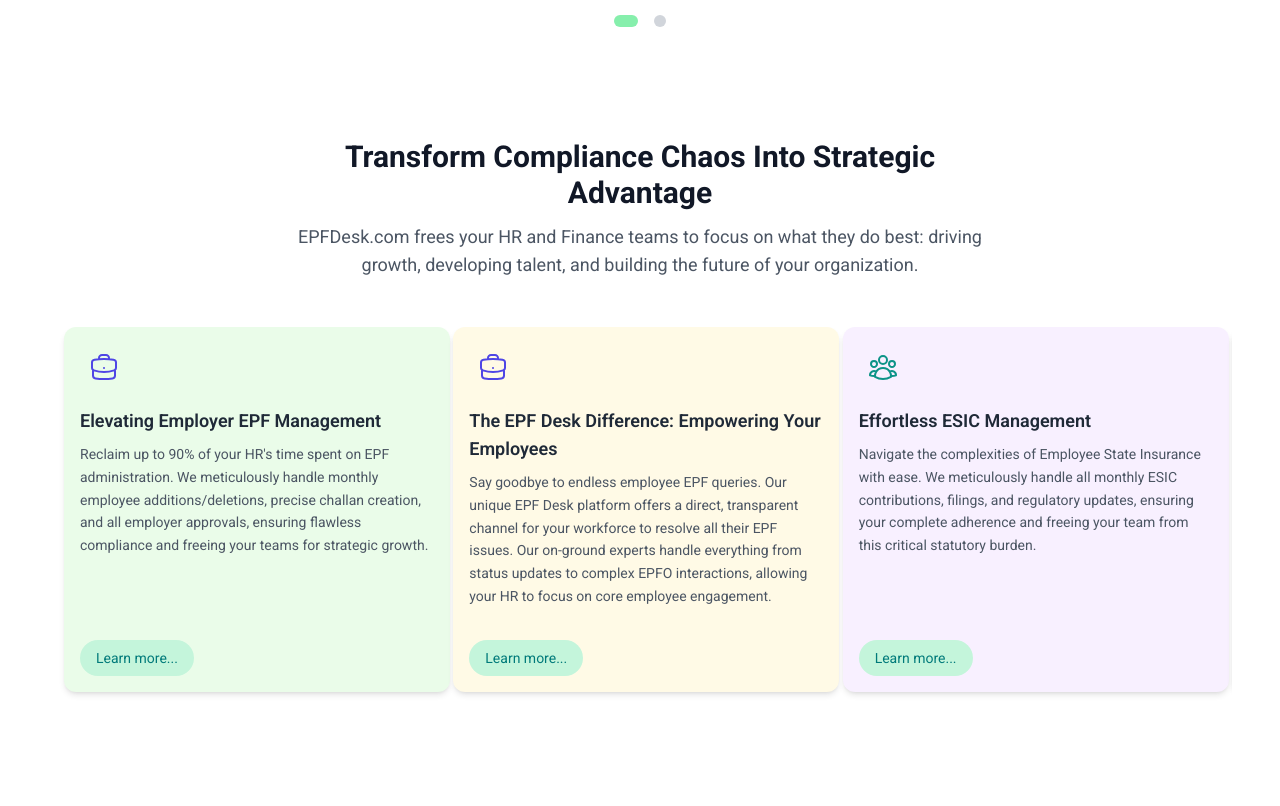
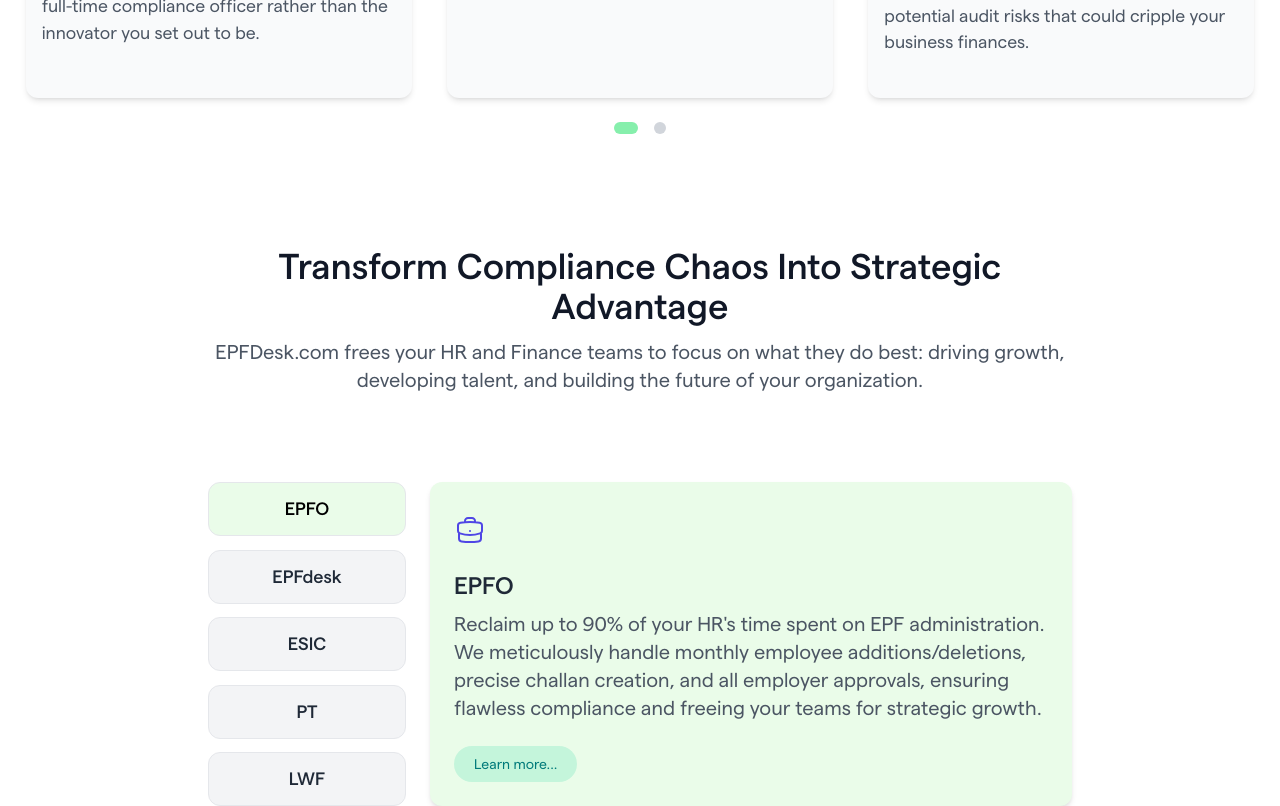
Before and after one commit to greatby/EPFdesk_V2, a React (Vite) app: page / in a window 1280 px wide. Shown: the part 1700-2506 px from the top of the page. Built offline with nearby package versions, Linux system fonts and the light colour scheme.

Commit message:
Landing page code changes

```diff
--- a/index.html
+++ b/index.html
@@ -3,12 +3,6 @@
   <head>
     <meta charset="UTF-8" />
     <meta name="viewport" content="width=device-width, initial-scale=1.0" />
-    <link rel="preconnect" href="https://fonts.googleapis.com" />
-    <link rel="preconnect" href="https://fonts.gstatic.com" crossorigin />
-    <link
-      href="https://fonts.googleapis.com/css2?family=Manrope:wght@200..800&family=Roboto:ital,wght@0,100..900;1,100..900&display=swap"
-      rel="stylesheet"
-    />
     <title>EPFdesk V2</title>
   </head>
   <body>
--- a/src/components/latticeSlider.jsx
+++ b/src/components/latticeSlider.jsx
@@ -119,10 +119,10 @@
                     />
                   </div>
                   <div className="p-4 flex-1">
-                    <h3 className="text-lg font-semibold mb-2">
+                    <h3 className="text-[1.5rem] font-semibold mb-2">
                       {slide.title}
                     </h3>
-                    <p className="text-sm text-gray-600">{slide.desc}</p>
+                    <p className="text-[1.1rem] text-gray-600">{slide.desc}</p>
                   </div>
                 </div>
               </SwiperSlide>
--- a/src/components/serviceCards.jsx
+++ b/src/components/serviceCards.jsx
@@ -9,10 +9,11 @@
 import { Pagination } from "swiper/modules";
 import "swiper/css";
 import "swiper/css/pagination";
+import { useState } from "react";
 
 const services = [
   {
-    title: "Elevating Employer EPF Management",
+    title: "EPFO",
     description:
       "Reclaim up to 90% of your HR's time spent on EPF administration. We meticulously handle monthly employee additions/deletions, precise challan creation, and all employer approvals, ensuring flawless compliance and freeing your teams for strategic growth.",
     icon: <BriefcaseIcon className="w-8 h-8 text-indigo-600" />,
@@ -20,7 +21,7 @@
     bgColor: "#eafce9",
   },
   {
-    title: "The EPF Desk Difference: Empowering Your Employees",
+    title: "EPFdesk",
     description:
       "Say goodbye to endless employee EPF queries. Our unique EPF Desk platform offers a direct, transparent channel for your workforce to resolve all their EPF issues. Our on-ground experts handle everything from status updates to complex EPFO interactions, allowing your HR to focus on core employee engagement.",
     icon: <BriefcaseIcon className="w-8 h-8 text-indigo-600" />,
@@ -28,7 +29,7 @@
     bgColor: "#fffae6",
   },
   {
-    title: "Effortless ESIC Management",
+    title: "ESIC",
     description:
       "Navigate the complexities of Employee State Insurance with ease. We meticulously handle all monthly ESIC contributions, filings, and regulatory updates, ensuring your complete adherence and freeing your team from this critical statutory burden.",
     icon: <UserGroupIcon className="w-8 h-8 text-teal-600" />,
@@ -36,7 +37,7 @@
     bgColor: "#f8f0ff",
   },
   {
-    title: "Precision Professional Tax (PT) Compliance",
+    title: "PT",
     description:
       "Eliminate the headaches of varying state-specific Professional Tax laws. We provide accurate calculation, timely remittance, and meticulous filing for all applicable states, guaranteeing your PT compliance is always precise and penalty-free.",
     icon: <DocumentTextIcon className="w-8 h-8 text-rose-600" />,
@@ -44,7 +45,7 @@
     bgColor: "#fff",
   },
   {
-    title: "Seamless Labour Welfare Fund (LWF) Adherence",
+    title: "LWF",
     description:
       "Ensure flawless adherence to Labour Welfare Fund obligations across all your locations. We manage the diverse state-specific rates and periodic filings for LWF, simplifying this often-overlooked statutory requirement for your business.",
     icon: <BuildingOffice2Icon className="w-8 h-8 text-amber-600" />,
@@ -54,6 +55,7 @@
 ];
 
 const ServiceCards = () => {
+    const [activeIndex, setActiveIndex] = useState(0);
   const navigate = useNavigate();
   const handleNavigation = (link) => {
     // Scroll to the top of the page before navigating
@@ -64,11 +66,11 @@
   return (
     <section className="bg-white py-16 px-6 md:px-12">
       <div className="max-w-7xl mx-auto">
-        <div className="text-center mb-12 w-full md:w-[60%] lg:w-[60%] mx-auto">
-          <h2 className="text-3xl font-bold text-gray-900">
+        <div className="text-center mb-12 w-full md:w-[75%] lg:w-[75%] mx-auto">
+          <h2 className="text-4xl font-bold text-gray-900">
             Transform Compliance Chaos Into Strategic Advantage
           </h2>
-          <p className="text-gray-600 mt-3 text-lg">
+          <p className="text-gray-600 mt-3 text-xl">
             EPFDesk.com frees your HR and Finance teams to focus on what they do
             best: driving growth, developing talent, and building the future of
             your organization.
@@ -106,56 +108,45 @@
             </div>
           ))}
         </div> */}
-        <div className="max-w-7xl mx-auto px-4 overflow-hidden">
-          <Swiper
-            modules={[Pagination]}
-            spaceBetween={16}
-            slidesPerView={1}
-            pagination={{
-              clickable: true,
-              el: ".custom-swiper-pagination",
-            }}
-            breakpoints={{
-              480: { slidesPerView: 1.2 },
-              640: { slidesPerView: 1.4 },
-              768: { slidesPerView: 2 },
-              1024: { slidesPerView: 3 },
-            }}
-            className="!overflow-visible"
+        <div className="max-w-4xl mx-auto px-4 py-10 grid grid-cols-1 md:grid-cols-4 gap-6">
+          {/* Left Tabs */}
+          <div className="flex flex-row md:flex-col lg:flex-col gap-2 md:col-span-1 justify-between">
+            {services.map((slide, index) => (
+              <button
+                key={index}
+                onClick={() => setActiveIndex(index)}
+                className={`text-center px-4 py-3 text-lg font-semibold rounded-xl border transition-colors duration-300 ${
+                  index === activeIndex
+                    ? `bg-[${services[activeIndex].bgColor}] text-black`
+                    : "bg-gray-100 text-gray-800 hover:bg-gray-200"
+                }`}
               >
-            {services.map((slide, index) => (
-              <SwiperSlide key={index} className="!h-auto">
-                <div
-                  className="w-full p-4 sm:w-[320px] md:w-[360px] lg:w-[386px] mx-auto rounded-xl overflow-hidden shadow-md h-full flex flex-col"
-                  style={{ backgroundColor: slide.bgColor }}
-                >
-                  <div className="flex flex-col justify-between h-full">
-                    <div>
-                      <div className="flex items-center justify-center w-12 h-12 rounded-lg mb-4">
-                        {slide.icon}
-                      </div>
-                      <h4 className="text-lg font-semibold text-gray-800 mb-2">
                 {slide.title}
-                      </h4>
-                      <p className="text-sm text-gray-600 leading-relaxed mb-4">
-                        {slide.description}
-                      </p>
+              </button>
+            ))}
           </div>
 
-                    <div className="mt-auto pt-4">
+          {/* Right Content Box */}
+          <div
+            className="bg-white p-6 rounded-xl shadow-md md:col-span-3"
+            style={{ backgroundColor: services[activeIndex].bgColor }}
+          >
+            <div className="flex items-center justify-start mb-4 w-12 h-12 rounded-lg">
+              {services[activeIndex].icon}
+            </div>
+            <h3 className="text-2xl font-bold text-gray-800 mb-2">
+              {services[activeIndex].title}
+            </h3>
+            <p className="text-gray-600 mb-6 text-xl">
+              {services[activeIndex].description}
+            </p>
             <button
-                        onClick={() => handleNavigation(slide.link)}
-                        className="inline-block px-4 py-2 text-sm bg-[#c4f5db] text-[#007a7a] rounded-[23px]"
+              onClick={() => handleNavigation(services[activeIndex].link)}
+              className="px-5 py-2 text-sm bg-[#c4f5db] text-[#007a7a] rounded-[23px]"
             >
               Learn more...
             </button>
           </div>
-                  </div>
-                </div>
-              </SwiperSlide>
-            ))}
-          </Swiper>
-        <div className="custom-swiper-pagination mt-6 flex justify-center gap-2" />
         </div>
       </div>
     </section>
--- a/src/index.css
+++ b/src/index.css
@@ -1,12 +1,29 @@
 @tailwind base;
 @tailwind components;
 @tailwind utilities;
+
+/* src/index.css or globals.css */
+@font-face {
+  font-family: 'Matter';
+  src: url('/fonts/Matter-Regular.woff2') format('woff2');
+  font-weight: 400;
+  font-style: normal;
+}
+
+@font-face {
+  font-family: 'Matter';
+  src: url('/fonts/Matter-Medium.woff2') format('woff2');
+  font-weight: 700;
+  font-style: normal;
+}
+
 
 
 
 body {
   scroll-timeline: --cards-scroll vertical;
-  @apply font-sans;
+  /* @apply font-inter; */
+   font-family: 'Matter', sans-serif;
   overflow-x: hidden;
 }
 
--- a/tailwind.config.js
+++ b/tailwind.config.js
@@ -3,8 +3,8 @@
   theme: {
     extend: {
       fontFamily: {
-        sans: ["Manrope", "sans-serif"],
-        roboto: ["Roboto", "san-serif"],
+        matter:['Matter','sans-serif']
+        // roboto: ["Roboto", "san-serif"],
       },
       transform: ["group-hover"],
     },
```
Also changed, not shown: src/components/customerCarousel.jsx (+59 -7 lines), src/components/hero.jsx (+5 -21 lines), src/components/limitedCapacitySection.jsx (+15 -15 lines), public/fonts/Matter-Medium.woff2 (added), public/fonts/Matter-Regular.woff2 (added), utils/data.jsx (line endings or trailing spaces). Lines whose indentation alone changed are shown as unchanged.
